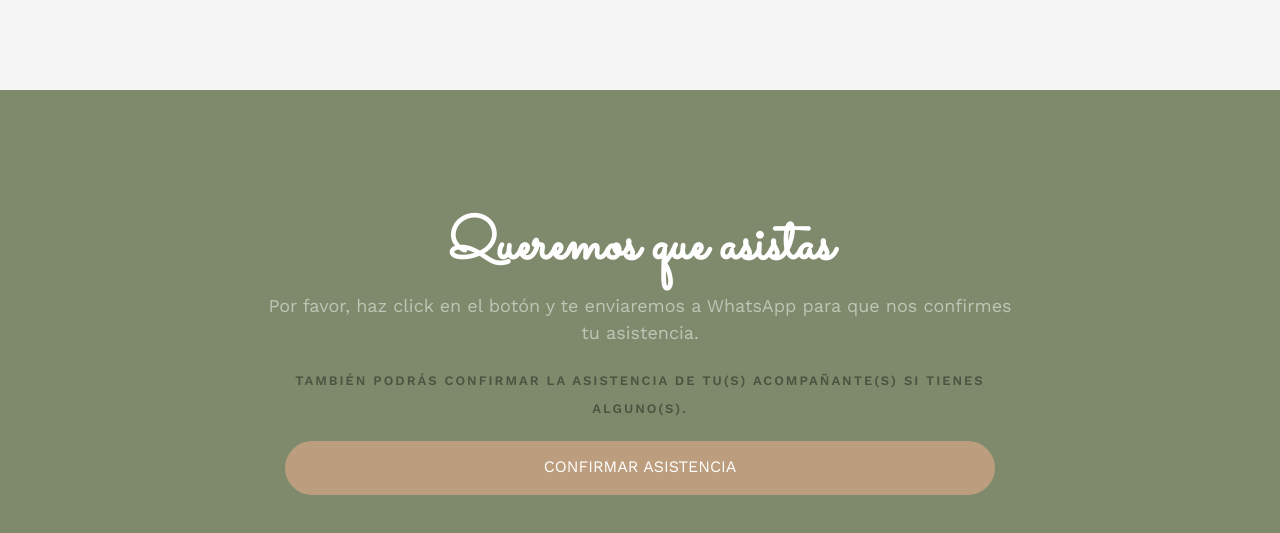
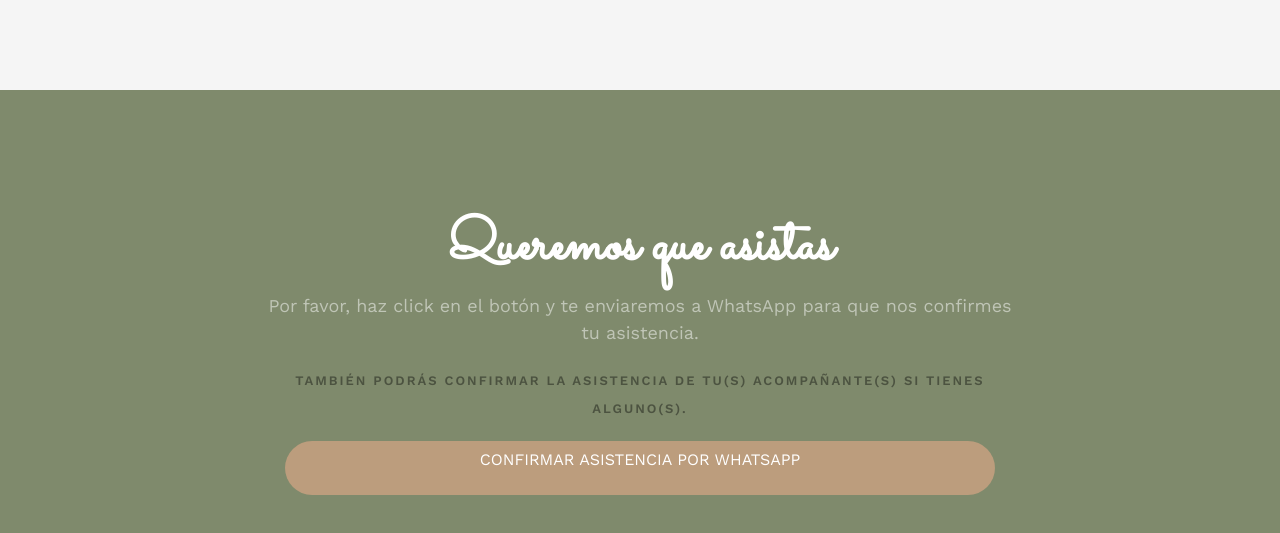
Before and after one commit to Be10/OurWeddingXA, a plain HTML site: page index.html in a window 1280 px wide. Shown: the part 3261-3794 px from the top of the page. Drawn offline with nearby package versions, Linux system fonts and the light colour scheme; files whose address does not match are found by name.

Commit message:
Update index.html

```diff
--- a/index.html
+++ b/index.html
@@ -535,7 +535,10 @@
 					<p class="preserve-color">Por favor, haz click en el botón y te enviaremos a WhatsApp para que nos confirmes tu asistencia.</p>
 					<span>También podrás confirmar la asistencia de tu(s) acompañante(s) si tienes alguno(s).</span>
 					<div class="btn_confirmar">
-						<button type="submit" class="btn btn-default btn-block">Confirmar Asistencia</button>
+						<a type="submit" href="https://wa.me/51943364173?text=%E2%9C%85%20Confirmo%20mi%20asistencia%20a%20la%20boda.%20Mi%20nombre%20es%3A%20" class="btn btn-default btn-block">
+					         	Confirmar Asistencia por WhatsApp
+					     	</a>
+
 					</div>
 				</div>
 			</div>
```
